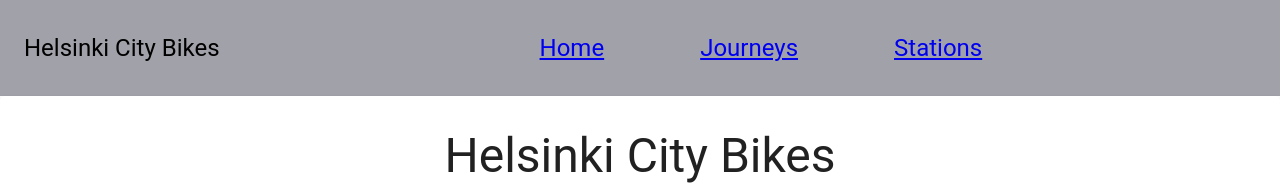
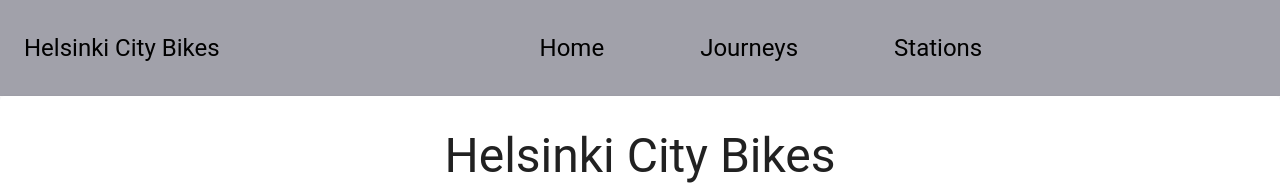
Before and after one commit to jpouti/Helsinki-City-Bike-App, a React (Create React App) app in the folder city-bikes-frontend/: page / in a window 1280 px wide. Shown: the top 185 px of the page. Built offline with nearby package versions, Linux system fonts and the light colour scheme.

Commit message:
Fix Footer margin & edit text decoration on Header

```diff
--- a/city-bikes-frontend/src/components/Footer.tsx
+++ b/city-bikes-frontend/src/components/Footer.tsx
@@ -8,7 +8,7 @@ import GitHubIcon from '@mui/icons-material/GitHub'
 const Footer = () => {
 
     return (
-        <Container maxWidth={false} sx={{ display: 'flex', flexDirection: 'column', gap: 2, p: 4, backgroundColor: '#a1a1aa' }}>
+        <Container maxWidth={false} sx={{ display: 'flex', flexDirection: 'column', gap: 2, p: 4, marginTop: 4, backgroundColor: '#a1a1aa' }}>
             <Box>
                 <Typography>City bike journey data is owned by City Bike Finland</Typography>
             </Box>
--- a/city-bikes-frontend/src/components/Header.tsx
+++ b/city-bikes-frontend/src/components/Header.tsx
@@ -12,14 +12,14 @@ const Header = () => {
                 <Typography variant='h5'>Helsinki City Bikes</Typography>
             </Box>
             <Box sx={{ display: 'flex', alignItems: 'center', gap: { xs: 6, md: 12 } }}>
-                <Link to={'/'}>
-                    <Typography variant='h5'>Home</Typography>
+                <Link to={'/'} style={{ textDecoration: 'none' }}>
+                    <Typography color='black' variant='h5'>Home</Typography>
                 </Link>
-                <Link to={'journeys'} id='journeys-link' >
-                    <Typography variant='h5'>Journeys</Typography>
+                <Link to={'journeys'} id='journeys-link' style={{ textDecoration: 'none' }}>
+                    <Typography color='black' variant='h5'>Journeys</Typography>
                 </Link>
-                <Link to={'stations'}>
-                    <Typography variant='h5'>Stations</Typography>
+                <Link to={'stations'} style={{ textDecoration: 'none' }}>
+                    <Typography color='black' variant='h5' >Stations</Typography>
                 </Link>
             </Box>
         </Container>
```
